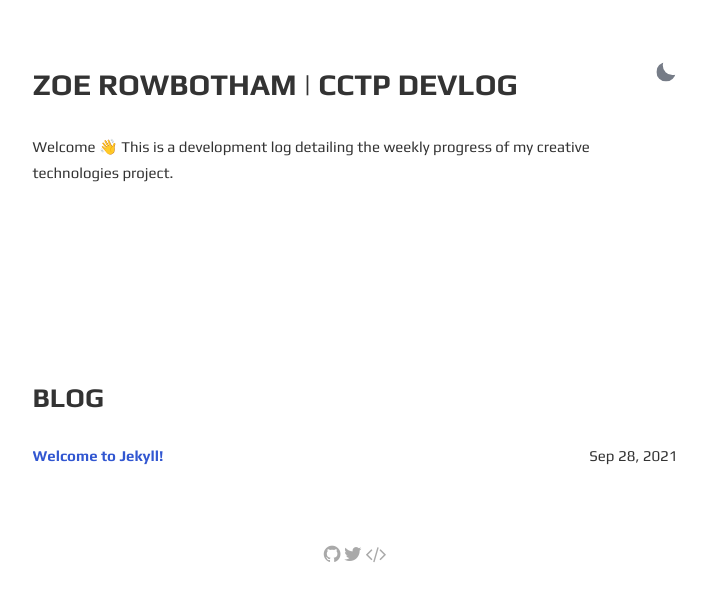
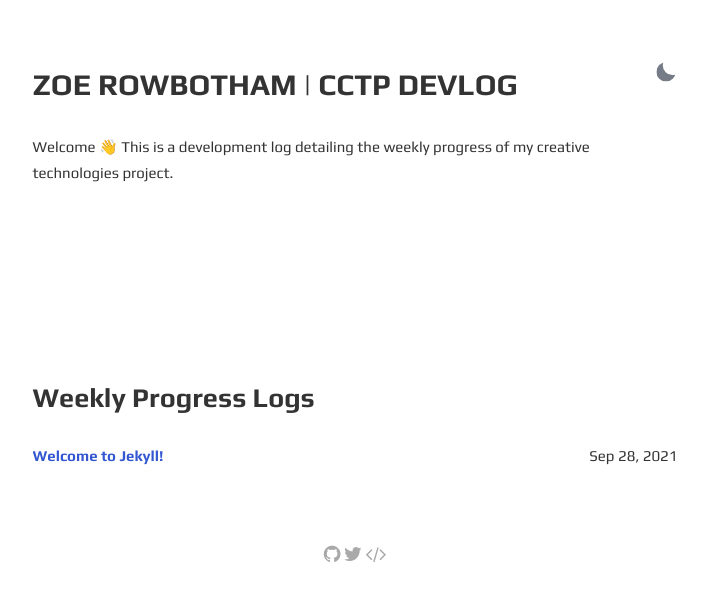
Before and after one commit to zar67/cctp-devlog, a Jekyll site: the page built from index.html, in a window 1280 px wide. Shown: the top 601 px of the page, without its empty margins (285-991 px from the left). Built offline with Jekyll 4.4.1, drawn with Linux system fonts in a browser that asks for light colours.

Commit message:
Header Update

```diff
--- a/index.html
+++ b/index.html
@@ -14,7 +14,7 @@ layout: default
 </section>
 
 <section class="posts" id="Blog">
-    <h2>BLOG</h2>
+    <h2>Weekly Progress Logs</h2>
     <ul>
         {% for post in site.posts %}
         <li>
```
